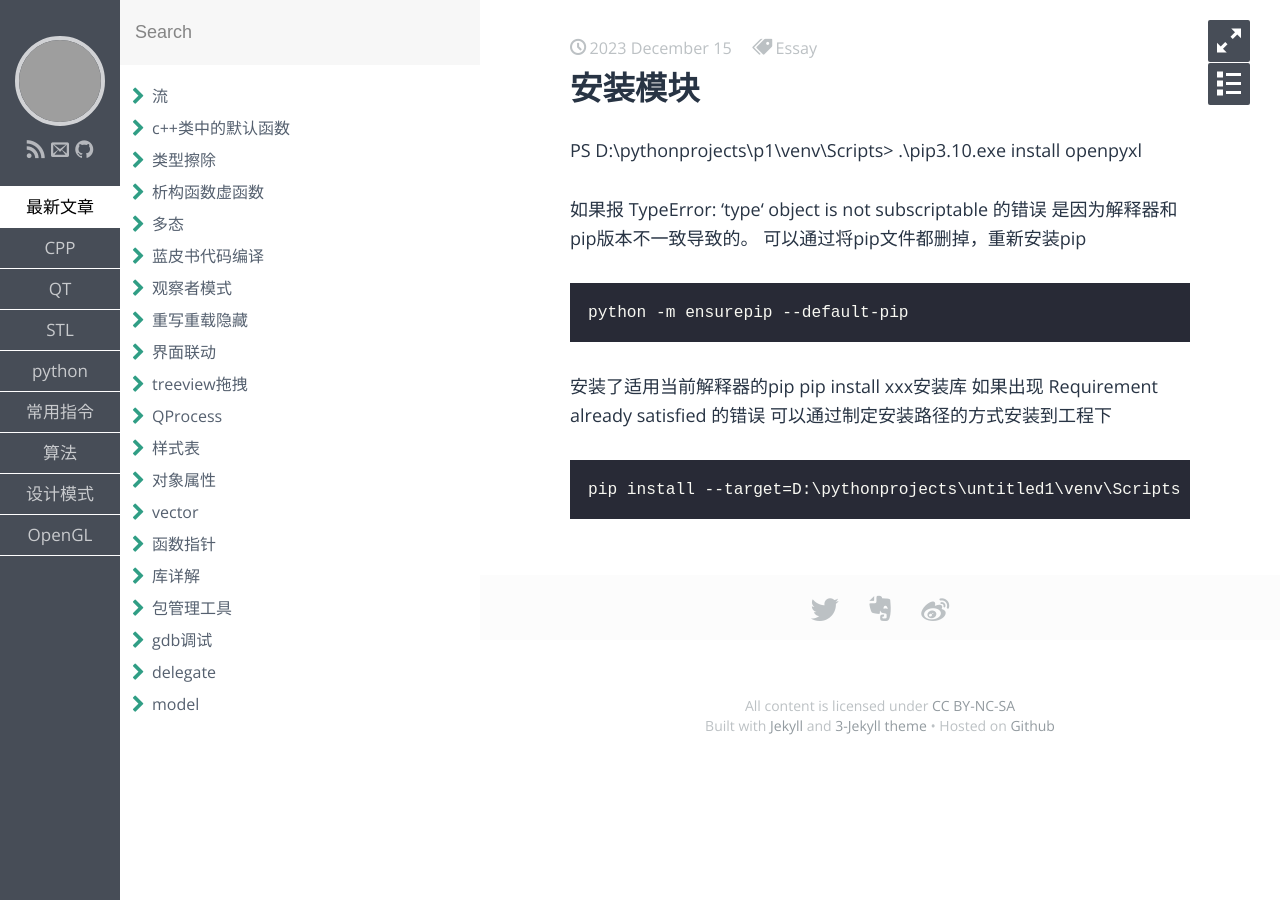
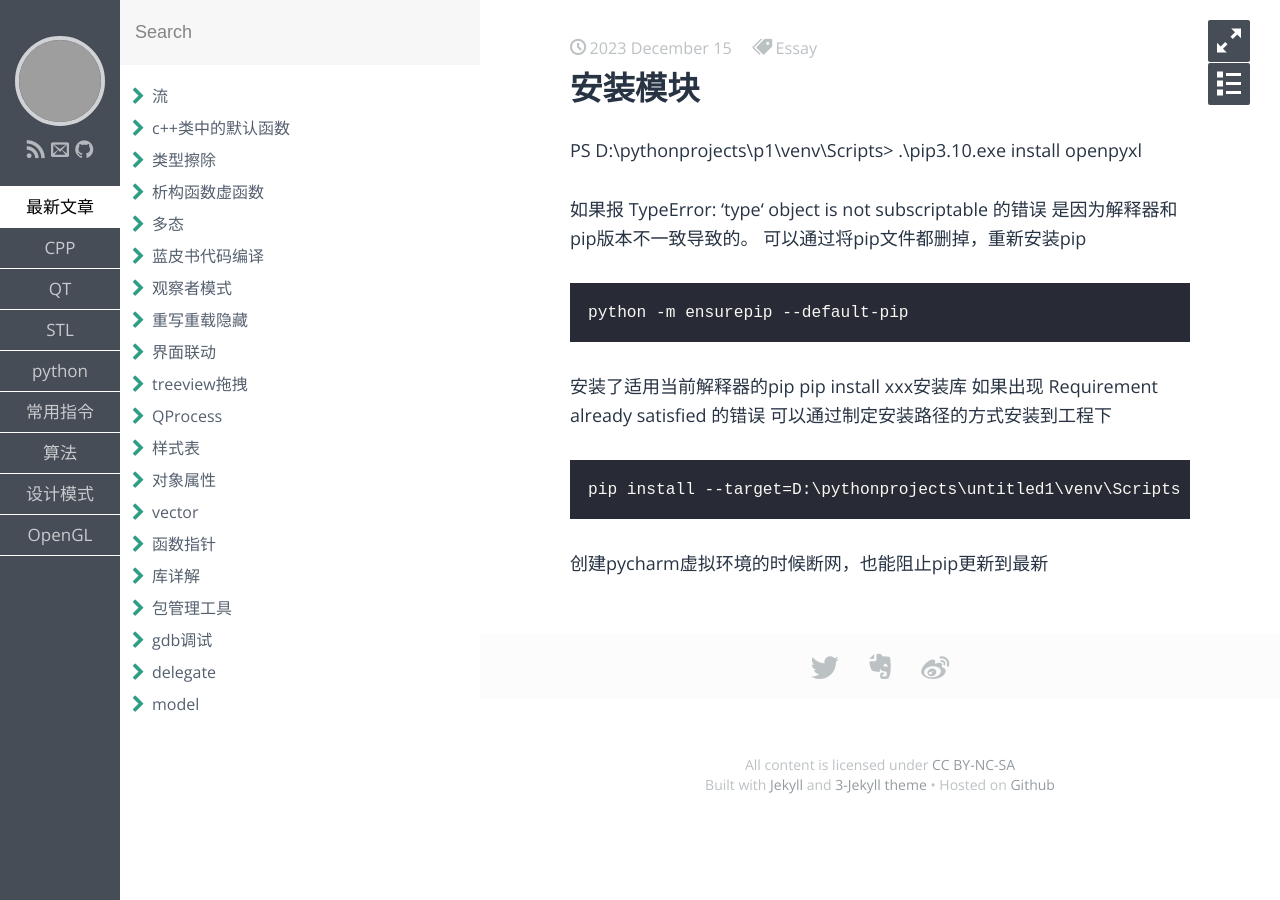
Before and after one commit to aliangaaa/aliangaaa.github.io, a Jekyll site: the page built from _posts/python/2023-12-15-安装模块.md, in a window 1280 px wide. Built offline with Jekyll 4.4.1, drawn with Linux system fonts in a browser that asks for light colours; some web fonts are replaced; grey boxes are pictures that could not be loaded.

Commit message:
Update 2023-12-15-安装模块.md

````diff
--- a/_posts/python/2023-12-15-安装模块.md
+++ b/_posts/python/2023-12-15-安装模块.md
@@ -22,3 +22,5 @@ pip install xxx安装库
 ```
 pip install --target=D:\pythonprojects\untitled1\venv\Scripts Pandas
 ```
+
+创建pycharm虚拟环境的时候断网，也能阻止pip更新到最新
````
